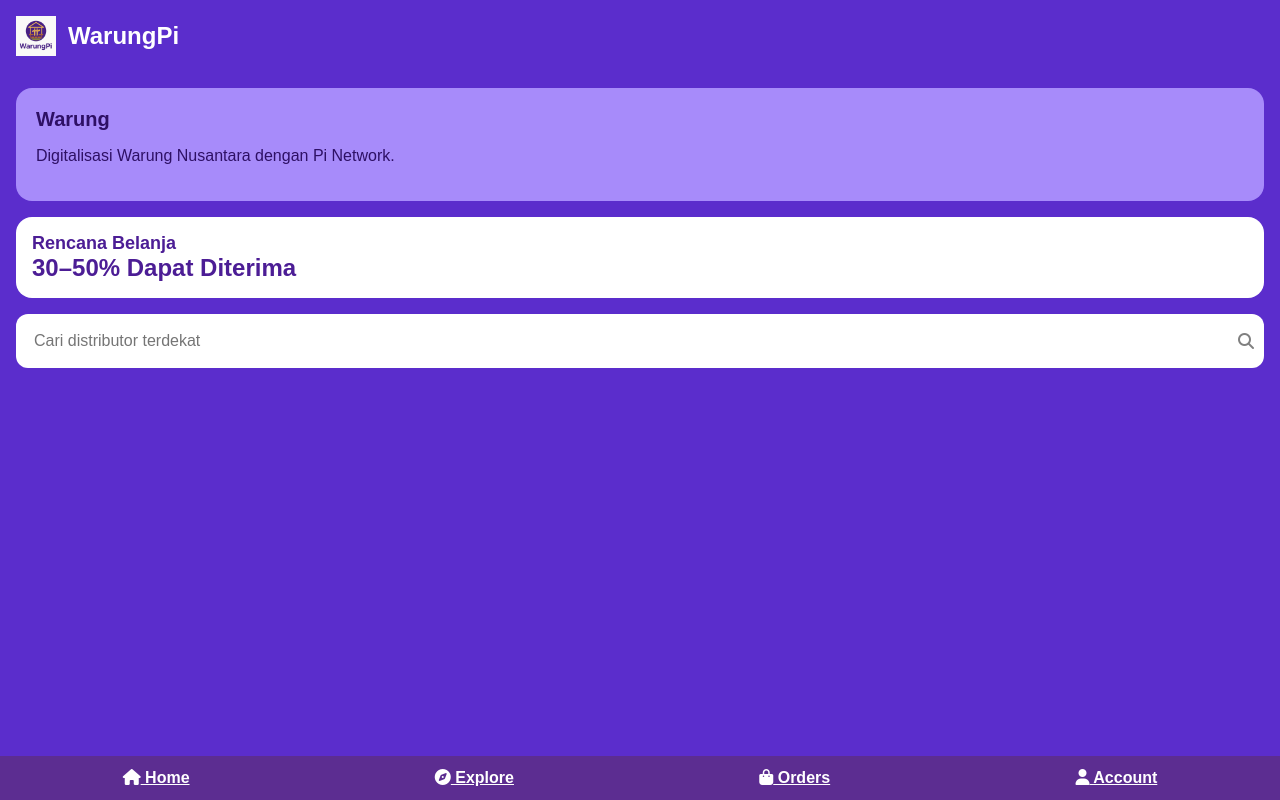
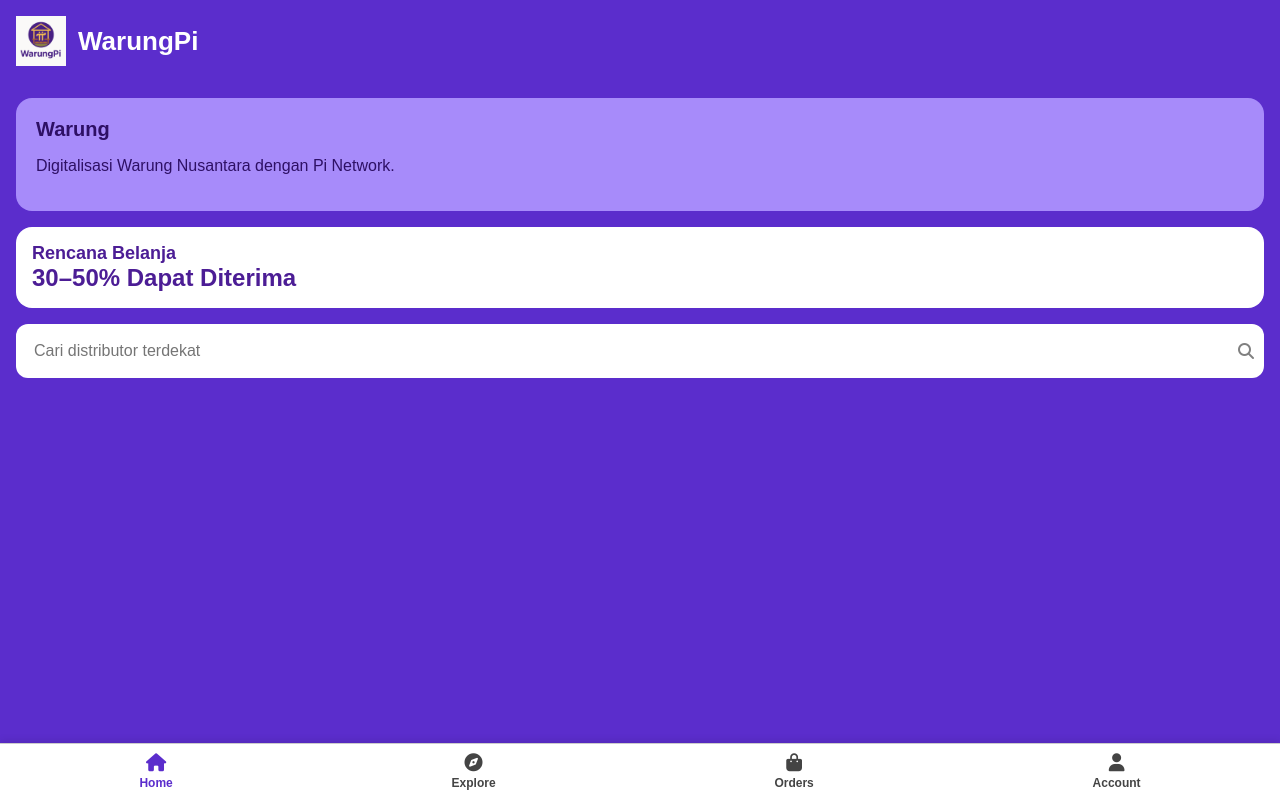
Before and after one commit to pipinantosin/WarungPi, a plain HTML site: page index.html in a window 1280 px wide. Drawn offline with Linux system fonts and the light colour scheme; files that its build step writes are made by us from their sources.

Commit message:
Update index.html

```diff
--- a/index.html
+++ b/index.html
@@ -5,7 +5,7 @@
   <meta name="viewport" content="width=device-width, initial-scale=1.0" />
   <title>WarungPi</title>
   <link rel="stylesheet" href="https://cdnjs.cloudflare.com/ajax/libs/font-awesome/6.5.0/css/all.min.css">
-  <link rel="stylesheet" href="main.css" />
+  <link rel="stylesheet" href="main.css">
   <style>
     body {
       margin: 0;
@@ -18,14 +18,17 @@
       display: flex;
       align-items: center;
       padding: 16px;
+      background-color: #5b2dcc;
     }
     .logo-img {
-      width: 40px;
+      height: 50px;
+      width: auto;
       margin-right: 12px;
     }
     .header h1 {
-      font-size: 24px;
+      font-size: 26px;
       margin: 0;
+      color: #fff;
     }
     .card {
       background-color: #a78bfa;
@@ -65,11 +68,39 @@
     .search-box i {
       color: gray;
     }
+    .floating-menu {
+      position: fixed;
+      bottom: 0;
+      left: 0;
+      width: 100%;
+      background: #fff;
+      display: flex;
+      justify-content: space-around;
+      padding: 10px 0;
+      border-top: 1px solid #ccc;
+      z-index: 1000;
+      box-shadow: 0 -2px 8px rgba(0,0,0,0.1);
+    }
+    .floating-menu a {
+      display: flex;
+      flex-direction: column;
+      align-items: center;
+      font-size: 12px;
+      color: #444;
+      text-decoration: none;
+    }
+    .floating-menu a.active {
+      color: #5b2dcc;
+    }
+    .floating-menu i {
+      font-size: 18px;
+      margin-bottom: 4px;
+    }
   </style>
 </head>
 <body>
   <div class="header">
-    <img src="assets/img/logo-warungpi.png" alt="Logo WarungPi" class="logo-img" />
+    <img src="assets/img/logo-warungpi.png" alt="Logo WarungPi" class="logo-img">
     <h1>WarungPi</h1>
   </div>
 
```
